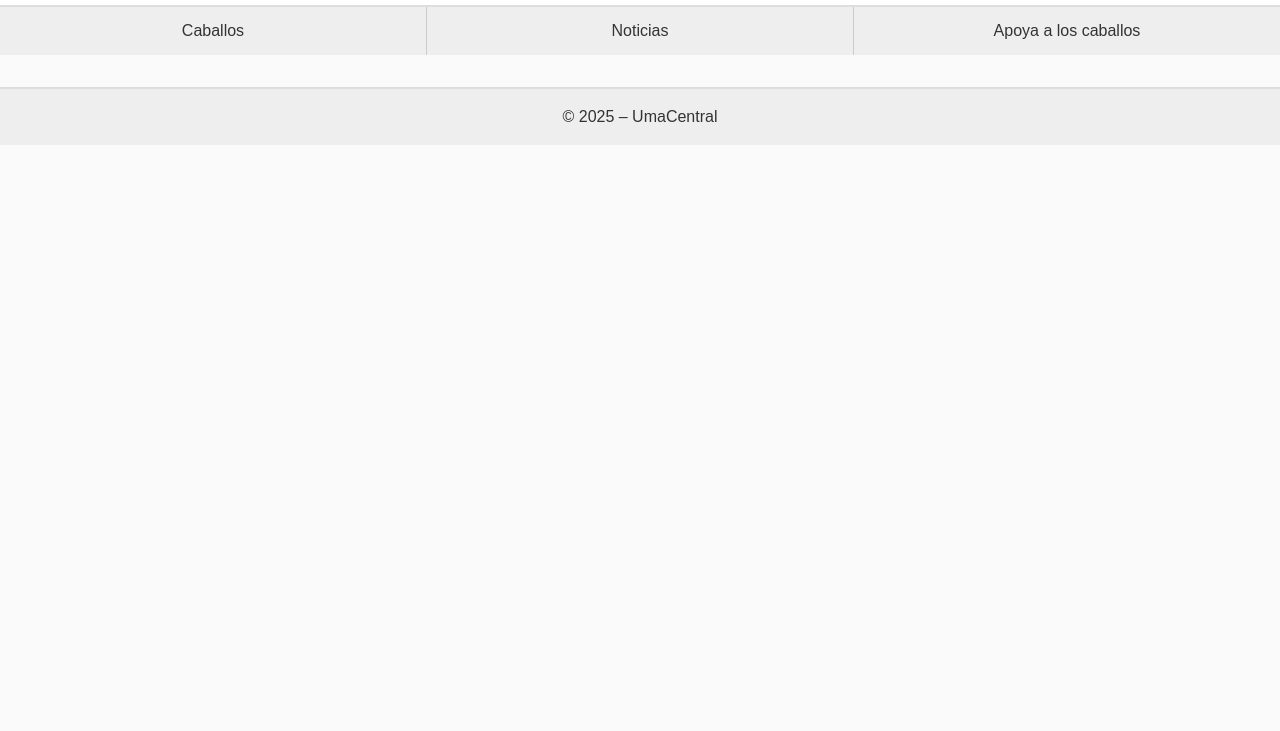
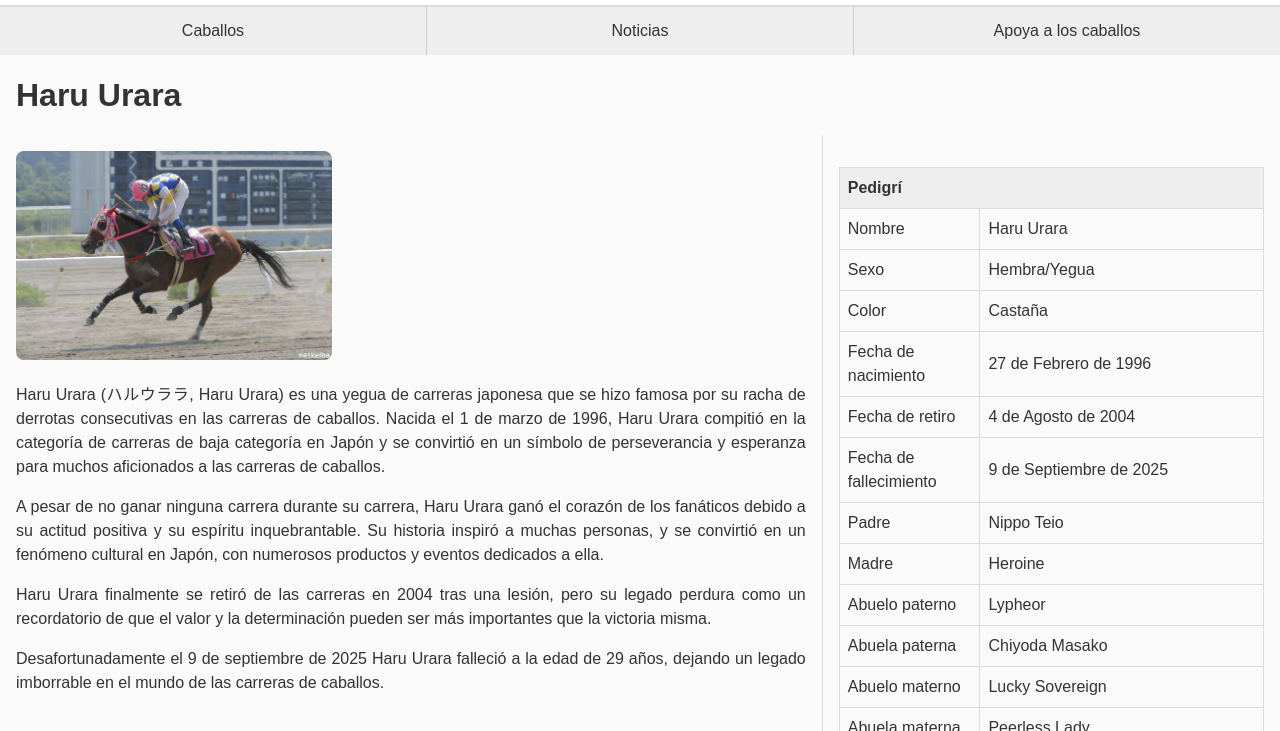
Before and after one commit to alr135/ADI25-26, a plain HTML site: page html/caballos/haru-urara.html in a window 1280 px wide. Shown: the part 69-800 px from the top of the page. Drawn offline with Linux system fonts and the light colour scheme.

Commit message:
Modificado el HTML de la página de Haru Urara con una versión preliminar. Tambien añadidos varios estilos (sujetos a cambios) para las páginas de los caballos

```diff
--- a/html/caballos/haru-urara.html
+++ b/html/caballos/haru-urara.html
@@ -19,6 +19,92 @@
     </nav>
   </div>
 
+  <div class="CaballosHeader">
+    <h1>Haru Urara</h1>
+  </div>
+
+  <div class="columnasCaballos">
+    <div class="CaballoDetalles">
+
+      <img src="../imgs/urara2.jpeg" alt="Haru Urara">
+      <p>Haru Urara (ハルウララ, Haru Urara) es una yegua de carreras japonesa que se hizo famosa por su racha de derrotas consecutivas en las carreras de caballos. Nacida el 1 de marzo de 1996, Haru Urara compitió en la categoría de carreras de baja categoría en Japón y se convirtió en un símbolo de perseverancia y esperanza para muchos aficionados a las carreras de caballos.</p>
+      <p>A pesar de no ganar ninguna carrera durante su carrera, Haru Urara ganó el corazón de los fanáticos debido a su actitud positiva y su espíritu inquebrantable. Su historia inspiró a muchas personas, y se convirtió en un fenómeno cultural en Japón, con numerosos productos y eventos dedicados a ella.</p>
+      <p>Haru Urara finalmente se retiró de las carreras en 2004 tras una lesión, pero su legado perdura como un recordatorio de que el valor y la determinación pueden ser más importantes que la victoria misma.</p>
+      <p>Desafortunadamente el 9 de septiembre de 2025 Haru Urara falleció a la edad de 29 años, dejando un legado imborrable en el mundo de las carreras de caballos.</p>
+    </div>
+
+    <div class="CaballoPedigri">
+      <table>
+        <tr>
+          <th colspan="2">Pedigrí</th>
+        </tr>
+        <tr>
+          <td>Nombre</td>
+          <td>Haru Urara</td>
+        </tr>
+        <tr>
+          <td>Sexo</td>
+          <td>Hembra/Yegua</td>
+        </tr>
+        <tr>
+          <td>Color</td>
+          <td>Castaña</td>
+        </tr>
+        <tr>
+          <td>Fecha de nacimiento</td>
+          <td>27 de Febrero de 1996</td>
+        </tr>
+        <tr>
+          <td>Fecha de retiro</td>
+          <td>4 de Agosto de 2004</td>
+        </tr>
+        <tr>
+          <td>Fecha de fallecimiento</td>
+          <td>9 de Septiembre de 2025</td>
+        </tr>
+        <tr>
+          <td>Padre</td>
+          <td>Nippo Teio</td>
+        </tr>
+        <tr>
+          <td>Madre</td>
+          <td>Heroine</td>
+        </tr>
+        <tr>
+          <td>Abuelo paterno</td>
+          <td>Lypheor</td>
+        </tr>
+        <tr>
+          <td>Abuela paterna</td>
+          <td>Chiyoda Masako</td>
+        </tr>
+        <tr>
+          <td>Abuelo materno</td>
+          <td>Lucky Sovereign</td>
+        </tr>
+        <tr>
+          <td>Abuela materna</td>
+          <td>Peerless Lady</td>
+        </tr>
+
+        <tr>
+          <td>Dueño(s)</td>
+          <td>Nobuta Bokujo, Takao Yokoyama, Anzai Mitoko, Martha Farm</td>
+        </tr>
+
+        <tr>
+          <td>Entrenador</td>
+          <td>Dai Muneishi</td>
+        </tr>
+
+        <tr>
+          <td>Último hogar conocido</td>
+          <td>Martha Farm, Chiba, Japón</td>
+        </tr>
+      </table>
+    </div>
+  </div>
+
 
   <footer data-component="SiteFooter">
     © 2025 – UmaCentral
--- a/html/styles.css
+++ b/html/styles.css
@@ -349,3 +349,70 @@ header[data-component="SiteHeader"] a {
   height: 60px;
   border-radius: 10px;
 }
+
+/* === Estilos específicos para las páginas de caballos individuales === */
+.CaballosHeader{
+  padding: 1rem;
+  text-align: left;
+
+}
+
+.columnasCaballos{
+  display: flex;
+
+}
+
+.columnasCaballos div{
+
+  padding: 1rem;
+}
+
+.CaballoDetalles{
+  flex: 0.65; /* Ocupa solo el 65% del espacio que ocuparía normalmente */
+  padding: 1rem;
+  margin: 0 auto;
+
+}
+
+.CaballoDetalles img {
+  width: 40%;
+  height: auto;
+  border-radius: 8px;
+  margin-bottom: 1rem;
+}
+
+
+
+.CaballoDetalles p {
+  margin-bottom: 1rem;
+  text-align: justify;
+}
+
+.CaballoPedigri {
+  flex: 0.35; /* Ocupa solo el 35% del espacio que ocuparía normalmente */
+  border-left: 1px solid #ddd;
+}
+
+.CaballoPedigri table
+{
+  width: 100%;
+  border-collapse: collapse;
+  margin-top: 1rem;
+}
+
+.CaballoPedigri p{
+  text-align: justify;
+}
+
+.CaballoPedigri td {
+  border: 1px solid #ddd;
+  padding: 0.5rem;
+  text-align: left;
+}
+
+.CaballoPedigri th {
+  border: 1px solid #ddd;
+  background-color: #eee;
+  padding: 0.5rem;
+  text-align: left;
+}
```
